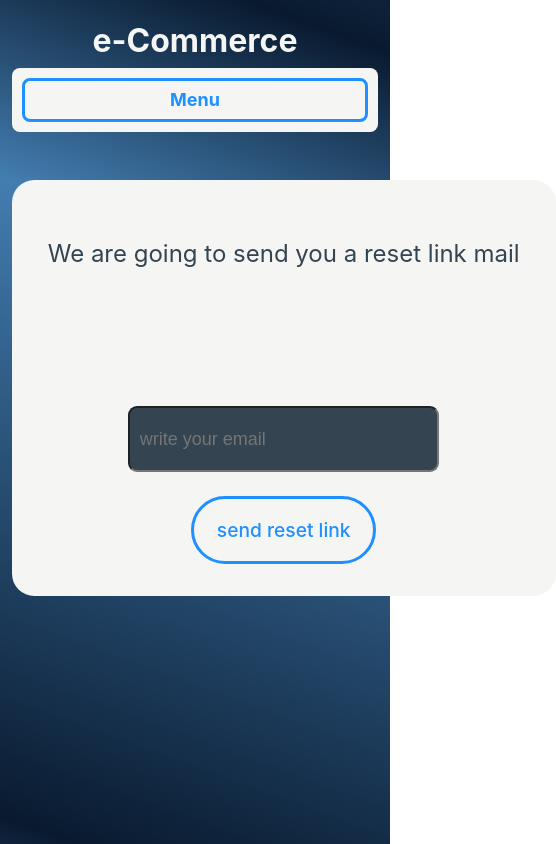
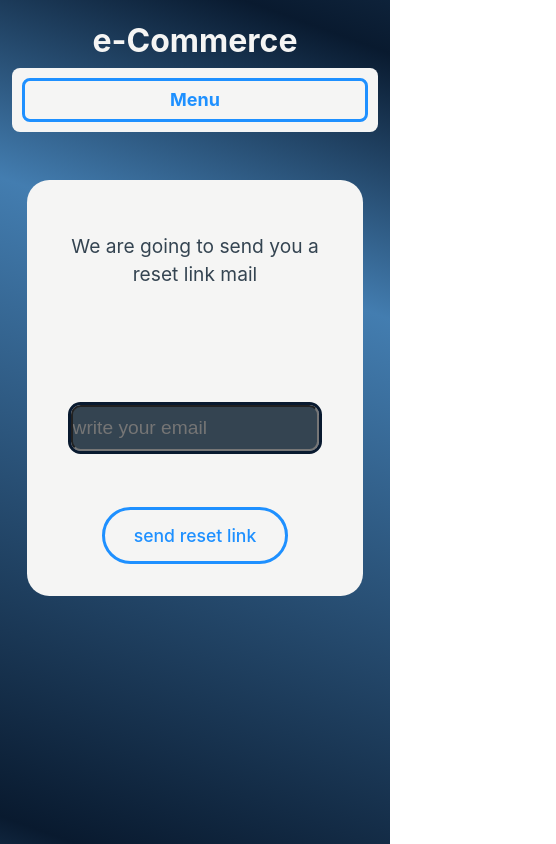
Before and after one commit to celik-arda/e-commerce, a React (Vite) app: page /forgot_password in a window 390 px wide. Shown: the top 844 px of the page, 556 px wide, since content can reach past the window. Built offline with nearby package versions, Linux system fonts and the light colour scheme; no server answers.

Commit message:
feat (forgotPassword/): complete mobile screen
adjust font and box sizes and grid-flex ratios, complete compatibility for smartphones

```diff
--- a/src/components/authComponents/forgotPassword/ForgotPassword.module.css
+++ b/src/components/authComponents/forgotPassword/ForgotPassword.module.css
@@ -1,3 +1,39 @@
+.forgot_pass_container button {
+  background-color: transparent;
+  text-align: center;
+  color: #344451;
+  font-weight: 500;
+  line-height: 1.5rem;
+  font-size: 1.2rem;
+  padding: 0.8rem 1.4rem;
+  border: 0.2em solid #1E90FF;
+  color: #1E90FF;
+  border-radius: 2.2rem;
+  -webkit-transition-property: color, background-color;
+  transition-property: color, background-color;
+  -webkit-transition-duration: 350ms;
+          transition-duration: 350ms;
+  -webkit-transition-timing-function: ease-out;
+          transition-timing-function: ease-out;
+}
+.forgot_pass_container button:hover {
+  color: white;
+  background-color: #1E90FF;
+  -webkit-box-shadow: 0 0 2px #1E90FF, 0 0 2.5px #66B7FF;
+          box-shadow: 0 0 2px #1E90FF, 0 0 2.5px #66B7FF;
+}
+
+.forgot_pass_container input {
+  max-width: 90%;
+  margin-bottom: 2rem;
+  outline: 3px solid #091A2F !important;
+  -webkit-transition: outline 100ms ease-out;
+  transition: outline 100ms ease-out;
+}
+.forgot_pass_container input:focus {
+  outline: 6px solid #1E90FF !important;
+}
+
 .forgot_pass_container {
   background-color: #F5F5F4;
   margin: 3rem auto 1rem auto;
@@ -5,6 +41,11 @@
   width: 30rem;
   height: 22rem;
   border-radius: 1.4rem;
+}
+@media screen and (min-width: 350px) and (max-width: 500px) {
+  .forgot_pass_container {
+    width: 17rem;
+  }
 }
 .forgot_pass_container form {
   width: 100%;
@@ -25,14 +66,19 @@
   row-gap: 1.5rem;
 }
 .forgot_pass_container .info_area {
-  -webkit-box-flex: 14;
-      -ms-flex: 14;
-          flex: 14;
+  -webkit-box-flex: 13;
+      -ms-flex: 13;
+          flex: 13;
 }
 .forgot_pass_container .info_area p {
   display: inline-block;
   text-align: center;
   font-size: 1.5rem;
+}
+@media screen and (min-width: 350px) and (max-width: 500px) {
+  .forgot_pass_container .info_area p {
+    font-size: 1.2rem;
+  }
 }
 .forgot_pass_container input {
   -webkit-box-flex: 3;
@@ -42,8 +88,22 @@
   width: 18rem;
   height: 2rem;
 }
+@media screen and (min-width: 350px) and (max-width: 500px) {
+  .forgot_pass_container input {
+    font-size: 1.2rem;
+    padding: 0.1rem 0 !important;
+  }
+}
 .forgot_pass_container button {
-  -webkit-box-flex: 3;
-      -ms-flex: 3;
-          flex: 3;
+  padding: 0.2rem 2.2rem;
+  -webkit-box-flex: 4;
+      -ms-flex: 4;
+          flex: 4;
+}
+@media screen and (min-width: 350px) and (max-width: 500px) {
+  .forgot_pass_container button {
+    font-size: 1.1rem;
+    padding: 0 1.8rem;
+    line-height: 1rem;
+  }
 }/*# sourceMappingURL=ForgotPassword.module.css.map */
--- a/src/components/authComponents/forgotPassword/ForgotPassword.module.scss
+++ b/src/components/authComponents/forgotPassword/ForgotPassword.module.scss
@@ -1,4 +1,5 @@
 @import '../../../_variables';
+@import '../../../mixinsResponsive';
 
 .forgot_pass_container {
     background-color: $card_background;
@@ -7,6 +8,10 @@
     width: 30rem;
     height: 22rem;
     border-radius: 1.4rem;
+
+    @include respond-to("smartphone") {
+        width: 17rem;
+    }
 
     form {
         width: 100%;
@@ -19,23 +24,43 @@
     }
 
     .info_area {
-        flex: 14;
+        flex: 13;
+
 
         p {
             display: inline-block;
             text-align: center;
             font-size: 1.5rem;
+
+            @include respond-to("smartphone") {
+                font-size: 1.2rem
+            }
         }
     }
 
     input {
+        @extend %auth_pages_input;
         flex: 3;
         background-color: #2b2a33;
         width: 18rem;
         height: 2rem;
+
+        @include respond-to("smartphone") {
+            font-size: 1.2rem;
+            padding: 0.1rem 0 !important;
+
+        }
     }
 
     button {
-        flex: 3;
+        @extend %button_regular;
+        padding: 0.2rem 2.2rem;
+        flex: 4;
+
+        @include respond-to("smartphone") {
+            font-size: 1.1rem;
+            padding: 0 1.8rem;
+            line-height: 1rem;
+        }
     }
 }
--- a/src/components/authComponents/forgotPassword/ForgotPassword.tsx
+++ b/src/components/authComponents/forgotPassword/ForgotPassword.tsx
@@ -36,12 +36,14 @@ const ForgotPassword = () => {
                 <div className={style.info_area}>
                     <p>{infoMessageforReset}</p>
                 </div>
+
                 <input
                 value={mailToReset}
                 type='mail'
                 onChange={e => setMailToReset(e.target.value)}
                 placeholder='write your email'
                 />
+
                 <button
                 onClick={handleMailToResetPass}>send reset link</button>
             </form>
```
